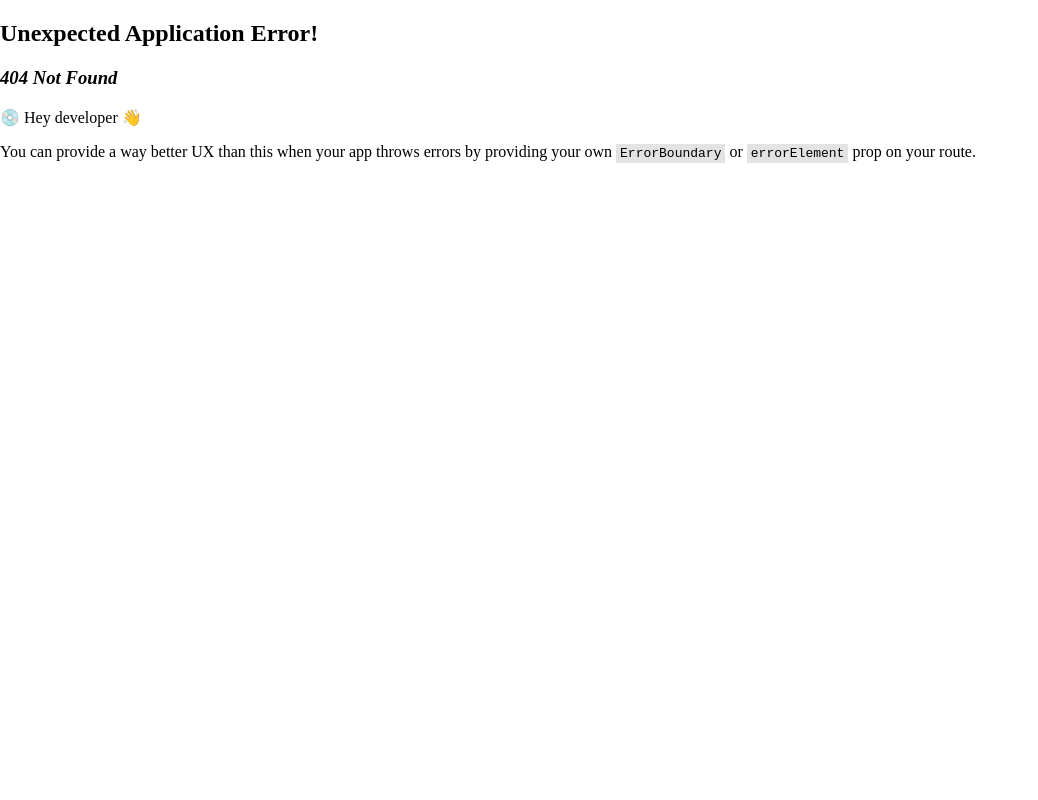
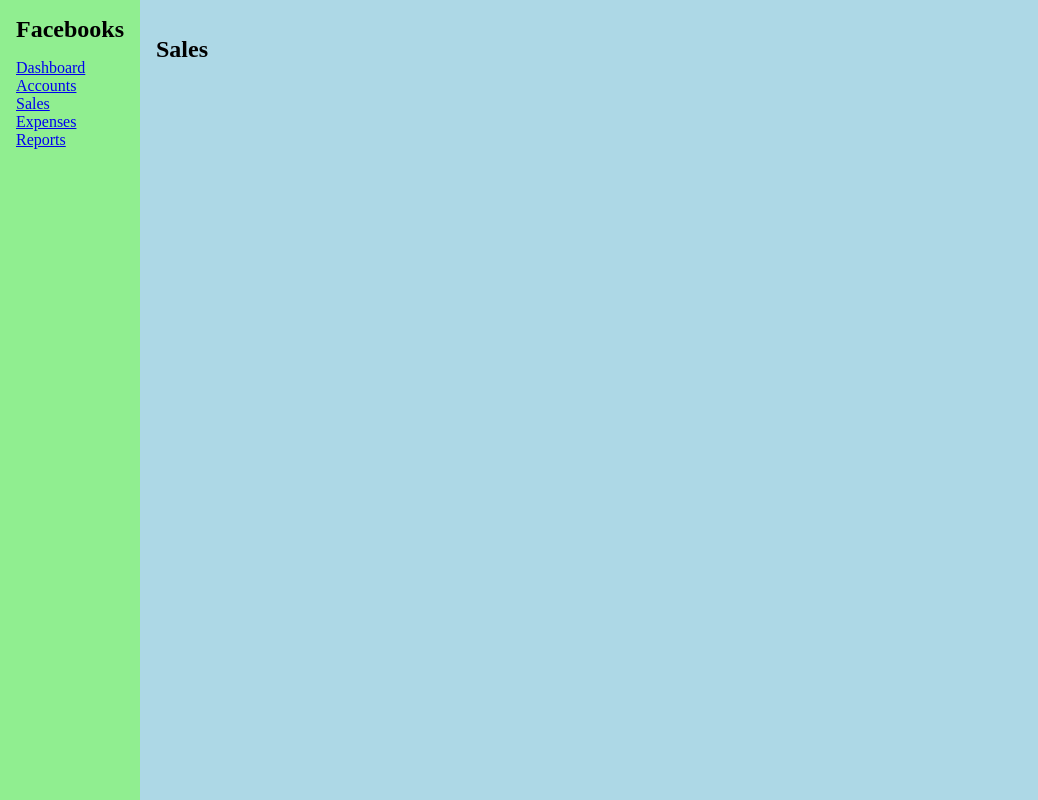
Before and after one commit to JennyWeij/Client-side-routing, a React (Vite) app: page /sales in a window 1280 px wide. Before the commit this address had no page. Shown: the whole page, without its empty margins (0-1038 px from the left). Built offline with nearby package versions, Linux system fonts and the light colour scheme.

Commit message:
lagt till styling och uppdaterat grundkoden

```diff
--- a/src/App.tsx
+++ /dev/null
@@ -1,15 +0,0 @@
-import { Link } from "react-router-dom"
-
-function App() {
-
-  return (
-    <div>
-    <h1>Hello World</h1>
-    <Link to="about">About Us</Link>
-    <br />
-    <Link to="pricing">Check out our pricing</Link>
-  </div>
-  )
-}
-
-export default App
--- a/src/Header.tsx
+++ /dev/null
@@ -1,5 +0,0 @@
-function Header() {
-
-}
-
-export default Header;
--- /dev/null
+++ b/src/components/Sidebar.tsx
@@ -0,0 +1,36 @@
+import { CSSProperties } from "react";
+import { NavLink } from "react-router-dom";
+
+function Sidebar() {
+  return (
+    <aside style={rootStyle}>
+      <h1 style={h1Style}>Facebooks</h1>
+      <nav>
+        <ul style={ulStyle}>
+          <li><NavLink to="/">Dashboard</NavLink></li>
+          <li><NavLink to="accounts">Accounts</NavLink></li>
+          <li><NavLink to="sales">Sales</NavLink></li>
+          <li><NavLink to="expenses">Expenses</NavLink></li>
+          <li><NavLink to="reports">Reports</NavLink></li>
+        </ul>
+      </nav>
+    </aside>
+  );
+}
+
+const rootStyle: CSSProperties = {
+  background: 'lightgreen',
+  padding: '1rem',
+};
+
+const h1Style: CSSProperties = {
+  margin: '0 0 1rem',
+};
+
+const ulStyle: CSSProperties = {
+  margin: 0,
+  padding: 0,
+  listStyleType: 'none',
+};
+
+export default Sidebar;
--- a/src/index.css
+++ b/src/index.css
@@ -1,3 +1,14 @@
+* {
+  box-sizing: border-box;
+}
+
 body {
   margin: 0;
 }
+
+html,
+body,
+#root {
+  min-height: 100%;
+  height: 100%;
+}
--- a/src/main.tsx
+++ b/src/main.tsx
@@ -2,14 +2,17 @@ import React from 'react';
 import ReactDOM from 'react-dom/client';
 import { createRoutesFromElements, Route, RouterProvider } from 'react-router';
 import { createBrowserRouter } from 'react-router-dom';
-import App from './App';
 import './index.css';
+import App from './pages/App';
 
 const router = createBrowserRouter(createRoutesFromElements(
-  <Route>
-    <Route path="/" element= {<App />} />
-    <Route path="about" element= {<div>About</div>} />
-    <Route path="pricing" element= {<div>Pricing</div>} />
+  <Route path="/" element= {<App />}>
+    <Route index element= {<h2>Dashboard</h2>} />
+    <Route path="accounts" element= {<h2>About</h2>} />
+    <Route path="sales" element= {<h2>Sales</h2>} />
+    <Route path="expenses" element= {<h2>Expenses</h2>} />
+    <Route path="Reports" element= {<h2>Reports</h2>} />
+    <Route path="*" element= {<h2>404 not found</h2>} />
   </Route>
 ))
 
--- /dev/null
+++ b/src/pages/App.tsx
@@ -0,0 +1,28 @@
+import { CSSProperties } from "react";
+import { Outlet } from "react-router-dom";
+import Sidebar from "../components/Sidebar";
+
+function App() {
+
+  return (
+    <div style={rootStyle}>
+      <Sidebar />
+      <main style={mainStyle}>
+        <Outlet />
+      </main>
+  </div>
+  )
+}
+
+const rootStyle: CSSProperties = {
+  display: 'flex',
+  minHeight: '100%',
+};
+
+const mainStyle: CSSProperties = {
+  background: 'lightblue',
+  flex: 1,
+  padding: '1rem',
+}
+
+export default App
```
Also changed, not shown: src/components/Header.tsx (added, +17 -0 lines).
